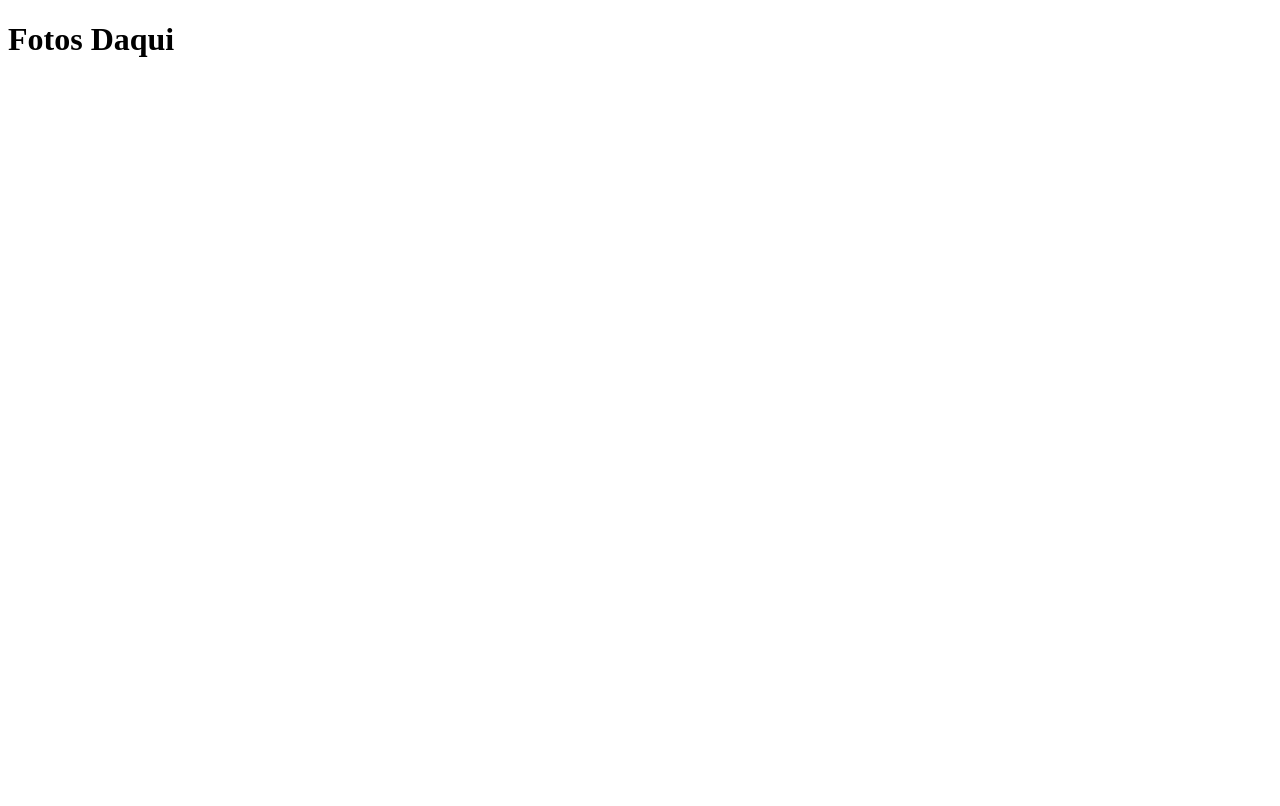
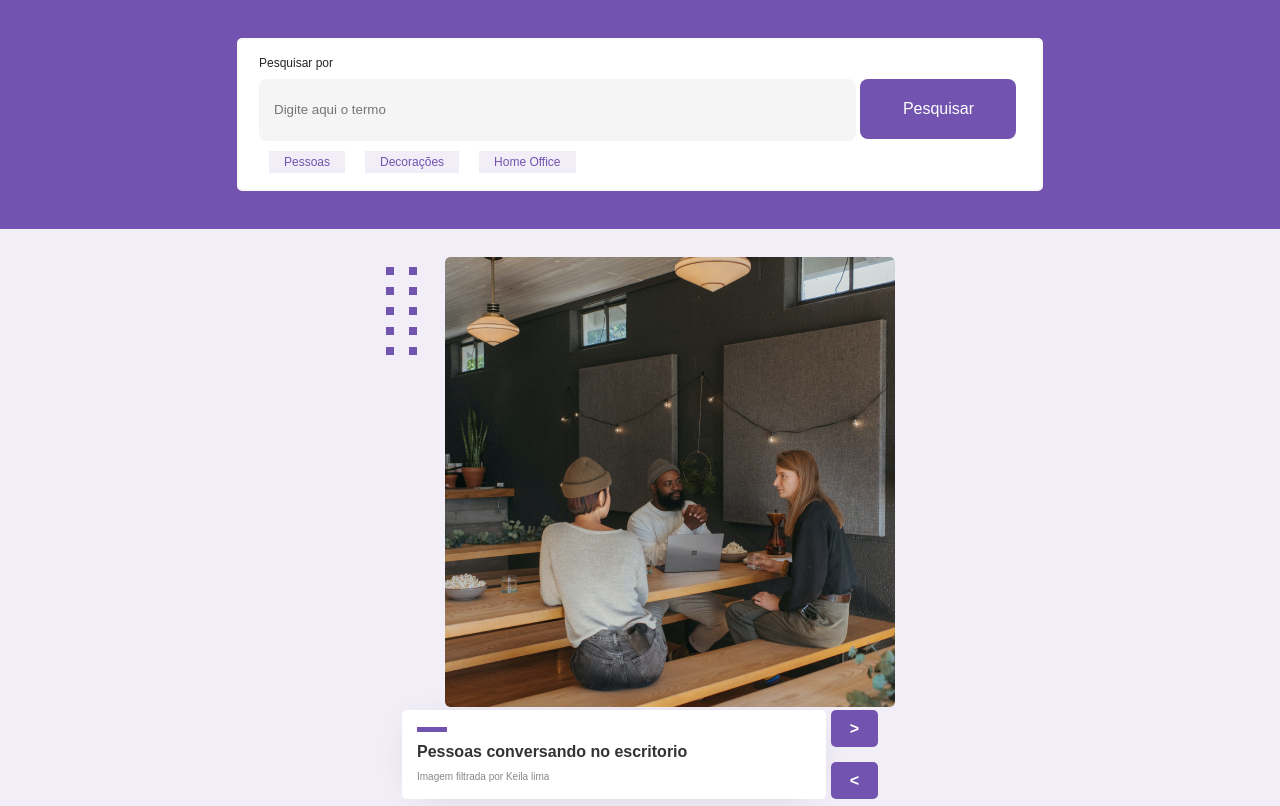
Before and after one commit to Kenzie-Academy-Brasil-Developers/m2-entrega-fotos-daqui-sprint-3a-pedrohtbl, a plain HTML site: page index.html in a window 1280 px wide. Drawn offline with Linux system fonts and the light colour scheme.

Commit message:
html e css ok

```diff
--- a/index.html
+++ b/index.html
@@ -4,11 +4,55 @@
     <meta charset="UTF-8">
     <meta http-equiv="X-UA-Compatible" content="IE=edge">
     <meta name="viewport" content="width=device-width, initial-scale=1.0">
+    <link href="/src/css/reset.css" rel="stylesheet">
+    <link href="/src/css/style.css" rel="stylesheet">
     <title>Fotos Daqui</title>
 </head>
 <body>
-
-    <h1>Fotos Daqui</h1>
+<header>
+    <form>
+        <h1 class="titulo--pesquisa">Pesquisar por</h1>
+        <div class="pesquisa--container">
+            <input type="text" placeholder="Digite aqui o termo">
+            <button class="btn--pesquisa">Pesquisar</button>
+        </div>
+        <div class="filtros">
+            <div class="pessoas">Pessoas</div>
+            <div class="decoracoes">Decorações</div>
+            <div class="office">Home Office</div>
+        </div>
+    </form>
+</header>
+<main>
+    <ul>
+        <li></li>
+        <li></li>
+        <li></li>
+        <li></li>
+        <li></li>
+        <li></li>
+        <li></li>
+        <li></li>
+        <li></li>
+        <li></li>
+    </ul>
+    <figure>
+        <img src="/src/img/unsplash_1x5jnhtlp3Y.png">
+    </figure>
+    <section class="box--legenda">
+        <section class="legenda">
+            <div class="legenda--container">
+                <div class="dec"></div>
+                <h1>Pessoas conversando no escritorio</h1>
+                <h2>Imagem filtrada por Keila lima</h2>
+            </div>
+        </section>
+        <div class="div--button">
+            <button class="proxima--img"> > </button>
+            <button class="img--anterior"> < </button>
+        </div>
+    </section>
+</main>
 
 </body>
 </html>
--- /dev/null
+++ b/src/css/reset.css
@@ -0,0 +1,48 @@
+/* http://meyerweb.com/eric/tools/css/reset/
+   v2.0 | 20110126
+   License: none (public domain)
+*/
+
+html, body, div, span, applet, object, iframe,
+h1, h2, h3, h4, h5, h6, p, blockquote, pre,
+a, abbr, acronym, address, big, cite, code,
+del, dfn, em, img, ins, kbd, q, s, samp,
+small, strike, strong, sub, sup, tt, var,
+b, u, i, center,
+dl, dt, dd, ol, ul, li,
+fieldset, form, label, legend,
+table, caption, tbody, tfoot, thead, tr, th, td,
+article, aside, canvas, details, embed,
+figure, figcaption, footer, header, hgroup,
+menu, nav, output, ruby, section, summary,
+time, mark, audio, video {
+	margin: 0;
+	padding: 0;
+	border: 0;
+	font-size: 100%;
+	font: inherit;
+	vertical-align: baseline;
+}
+/* HTML5 display-role reset for older browsers */
+article, aside, details, figcaption, figure,
+footer, header, hgroup, menu, nav, section {
+	display: block;
+}
+body {
+	line-height: 1;
+}
+ol, ul {
+	list-style: none;
+}
+blockquote, q {
+	quotes: none;
+}
+blockquote:before, blockquote:after,
+q:before, q:after {
+	content: '';
+	content: none;
+}
+table {
+	border-collapse: collapse;
+	border-spacing: 0;
+}
--- a/src/css/style.css
+++ b/src/css/style.css
@@ -0,0 +1,169 @@
+body{
+    font-family: sans-serif;
+    background-color: #F1EEF8;
+}
+header{
+    background-color: #7253B0;
+    height: 229px;
+    display: flex;
+    justify-content: center;
+    align-items: center;
+    margin-bottom: 28px;
+}
+form{
+    background-color: #FFFFFF;
+    height: 153px;
+    width: 806px;
+    border: 2px solid #F8F9FA;
+    box-sizing: border-box;
+    border-radius: 5px;
+    display: flex;
+    flex-direction: column;
+    padding-left: 20px;
+    justify-content: center;
+    align-items: flex-start;
+}
+.pesquisa--container{
+    width: 100%;
+}
+
+input{
+    width: 580px;
+    height: 60px;
+    border-radius: 8px;
+    padding-left: 15px;
+    background-color: #F5F5F5;
+    border: none;
+    margin: 10px 0;
+}
+.titulo--pesquisa{
+    font-size: 12px;
+    font-weight: 400;
+    color: #212529;
+}
+
+.filtros{
+    display: flex;
+}
+
+button{
+    background-color: #7253B0;
+    font-size: 16px;
+    border: none;
+    cursor: pointer;
+}
+.btn--pesquisa{
+    width: 156px;
+    height: 60px;
+    padding: 0;
+    border-radius: 8px;
+    color: #FFFFFF;
+    font-size: 16px;
+    font-weight: 500;
+}
+.filtros>div{
+    background-color: #F1EEF8;
+    padding: 5px 15px;
+    margin: 0 10px;
+    color: #7253B0;
+    text-align: center;
+    font-size: 12px;
+    font-weight: 400;
+    cursor: pointer;
+}
+
+ul{
+    display: flex;
+    width: 40px;
+    flex-wrap: wrap;
+    height: 100px;
+    margin-top: 10px;
+}
+ul li {
+    width: 8px;
+    height: 8px;
+    background-color: #7253B0;
+
+}
+
+ul li:nth-of-type(odd){
+    margin-right: 15px;
+}
+figure{
+    width: 450px;
+    height: 450px;
+    border-radius: 5px;
+    margin-left: 19px;
+}
+img{
+    width: 450px;
+    height: 450px;
+    border-radius: 5px;
+}
+main{
+    display: flex;
+    justify-content: center;
+    padding-bottom: 99px;
+}
+
+.legenda{
+    background-color: #FFFFFF;
+    width: 424px;
+    height: 89px;
+    border-radius: 5px;
+    padding-left: 15px;
+    padding-top: 15px;
+    padding-bottom: 15px;
+    box-sizing: border-box;
+    display: flex;
+    align-items: center;
+    box-shadow: 0px 4px 40px -20px rgba(0, 0, 0, 0.25);
+}
+
+.dec{
+    width: 30px;
+    height: 5px;
+    background-color: #7253B0;
+}
+
+section h1{
+    font-size: 16px;
+    font-weight: 700;
+    color: #333333;
+    margin-bottom: 12px;
+    margin-top: 12px;
+}
+
+section h2{
+    font-size: 10px;
+    font-weight: 400;
+    color: #878787;
+}
+
+.div--button{
+    display: flex;
+    flex-direction: column;
+    justify-content: space-between;
+    height: 89px;
+}
+
+.div--button button{
+    width: 47px;
+    height: 37px;
+    border-radius: 5px;
+    color: #FFFFFF;
+    font-weight: 900;
+    font-size: 16px;
+    margin-left: 5px;
+}
+
+.box--legenda{
+    display: flex;
+    bottom: 1px;
+    position: fixed;
+    flex: none;
+    order: 0;
+    flex-grow: 0;
+    margin: 0px 5px;
+
+}
```
Also changed, not shown: src/img/unsplash_1x5jnhtlp3Y.png (added).
